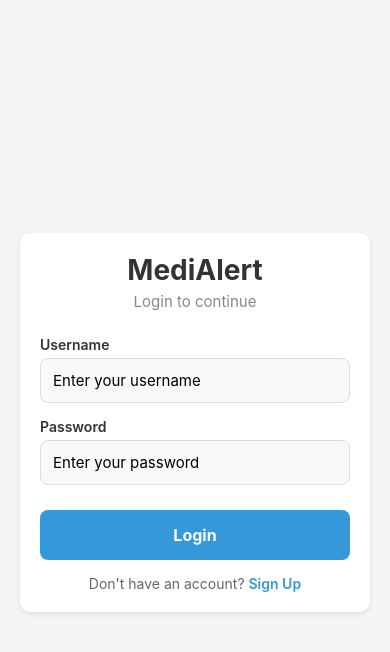
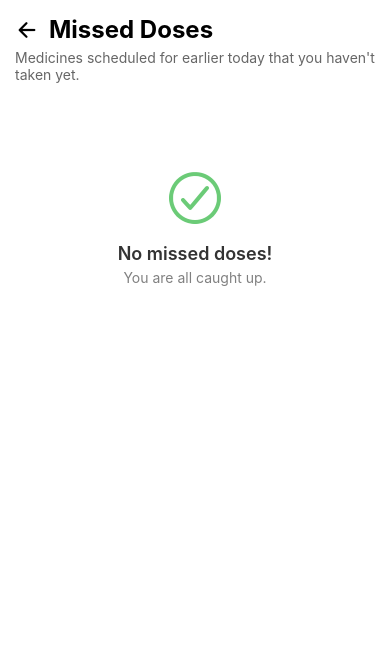
Before and after one commit to Parth10P/MediAlert, a React Native app: screen /MissedDoses in a window 390 px wide. Shown: the top 652 px of the page. Built offline with nearby package versions, Linux system fonts and the light colour scheme.

Commit message:
feat: implement missed doses list and fix layout

```diff
--- a/src/navigation/AppNavigator.js
+++ b/src/navigation/AppNavigator.js
@@ -12,6 +12,7 @@ import MedicinesDirectoryScreen from '../screens/MedicinesDirectoryScreen';
 import DailyScheduleScreen from '../screens/DailyScheduleScreen';
 import HistoryScreen from '../screens/HistoryScreen';
 import ProfileScreen from '../screens/ProfileScreen';
+import MissedDosesScreen from '../screens/MissedDosesScreen';
 
 const Stack = createNativeStackNavigator();
 const Tab = createBottomTabNavigator();
@@ -68,6 +69,7 @@ export default function AppNavigator() {
         <Stack.Screen name="Login" component={LoginScreen} />
         <Stack.Screen name="Signup" component={SignupScreen} />
         <Stack.Screen name="Home" component={MainTabNavigator} />
+        <Stack.Screen name="MissedDoses" component={MissedDosesScreen} />
       </Stack.Navigator>
     </NavigationContainer>
   );
--- a/src/screens/DailyScheduleScreen.js
+++ b/src/screens/DailyScheduleScreen.js
@@ -1,5 +1,5 @@
 import React, { useCallback, useState } from 'react';
-import { View, Text, StyleSheet, ScrollView, TouchableOpacity } from 'react-native';
+import { View, Text, StyleSheet, ScrollView, TouchableOpacity, SafeAreaView } from 'react-native';
 import { useFocusEffect } from '@react-navigation/native';
 import { getMedicines, updateMedicineStatus, saveHistory } from '../storage/storageUtils';
 import { Ionicons, MaterialCommunityIcons, FontAwesome5 } from '@expo/vector-icons';
@@ -13,7 +13,7 @@ const iconMap = {
   6: <Ionicons name="heart" size={22} />,
 };
 
-export default function DailyScheduleScreen() {
+export default function DailyScheduleScreen({ navigation }) {
   const [medicines, setMedicines] = useState([]);
 
   useFocusEffect(
@@ -98,12 +98,20 @@ export default function DailyScheduleScreen() {
   };
 
   return (
+    <SafeAreaView style={styles.safeArea}>
       <ScrollView style={styles.container}>
-      <View style={{ flexDirection: 'row', justifyContent: 'space-between', alignItems: 'center', marginBottom: 10 }}>
+        <View style={styles.headerContainer}>
           <Text style={styles.header}>Today's Schedule</Text>
-        <TouchableOpacity onPress={simulateNextDay} style={{ padding: 5 }}>
-          <Text style={{ color: 'blue', fontSize: 12 }}>Simulate Tomorrow</Text>
+          <View style={styles.actionsRow}>
+            <TouchableOpacity onPress={() => navigation.navigate('MissedDoses')} style={styles.actionBtn}>
+              <Ionicons name="alert-circle-outline" size={16} color="#FF6B6B" />
+              <Text style={styles.missedText}>Missed Doses</Text>
             </TouchableOpacity>
+            <TouchableOpacity onPress={simulateNextDay} style={styles.actionBtn}>
+              <Ionicons name="time-outline" size={16} color="blue" />
+              <Text style={styles.simulateText}>Simulate Tomorrow</Text>
+            </TouchableOpacity>
+          </View>
         </View>
 
         {medicines.length === 0 && (
@@ -147,19 +155,63 @@ export default function DailyScheduleScreen() {
           </View>
         ))}
       </ScrollView>
+    </SafeAreaView>
   );
 }
 
 const styles = StyleSheet.create({
-  container: { flex: 1, backgroundColor: '#fff', padding: 15 },
-  header: { fontSize: 22, fontWeight: 'bold', marginBottom: 15 },
+  safeArea: {
+    flex: 1,
+    backgroundColor: '#f8f8f8',
+  },
+  container: {
+    flex: 1,
+    padding: 15,
+  },
+  headerContainer: {
+    flexDirection: 'row',
+    justifyContent: 'space-between',
+    alignItems: 'center',
+    marginBottom: 20,
+    flexWrap: 'wrap',
+  },
+  header: {
+    fontSize: 24,
+    fontWeight: 'bold',
+    color: '#333',
+  },
+  actionsRow: {
+    flexDirection: 'row',
+    gap: 10,
+  },
+  actionBtn: {
+    flexDirection: 'row',
+    alignItems: 'center',
+    paddingVertical: 5,
+    paddingHorizontal: 10,
+    borderRadius: 20,
+    backgroundColor: '#e0e0e0',
+  },
+  missedText: {
+    marginLeft: 5,
+    fontSize: 12,
+    color: '#FF6B6B',
+    fontWeight: '600',
+  },
+  simulateText: {
+    marginLeft: 5,
+    fontSize: 12,
+    color: 'blue',
+    fontWeight: '600',
+  },
   card: {
     flexDirection: 'row',
     justifyContent: 'space-between',
-    borderLeftWidth: 6,
-    padding: 12,
+    alignItems: 'center',
+    padding: 15,
+    backgroundColor: '#fafafa',
     borderRadius: 10,
-    backgroundColor: '#fafafa',
+    borderLeftWidth: 5,
     marginBottom: 12,
     elevation: 2,
   },
--- a/src/screens/MissedDosesScreen.js
+++ b/src/screens/MissedDosesScreen.js
@@ -1,10 +1,196 @@
-import React from 'react';
-import { View, Text } from 'react-native';
+import React, { useState, useCallback } from 'react';
+import { View, Text, StyleSheet, ScrollView, TouchableOpacity, Alert, SafeAreaView } from 'react-native';
+import { useFocusEffect } from '@react-navigation/native';
+import { getMedicines, updateMedicineStatus, saveHistory } from '../storage/storageUtils';
+import { Ionicons, MaterialCommunityIcons, FontAwesome5 } from '@expo/vector-icons';
 
-export default function MissedDosesScreen() {
+const iconMap = {
+    1: <Ionicons name="medkit" size={22} />,
+    2: <MaterialCommunityIcons name="pill" size={22} />,
+    3: <MaterialCommunityIcons name="flask-outline" size={22} />,
+    4: <FontAwesome5 name="apple-alt" size={22} />,
+    5: <Ionicons name="thermometer-outline" size={22} />,
+    6: <Ionicons name="heart" size={22} />,
+};
+
+export default function MissedDosesScreen({ navigation }) {
+    const [missedMedicines, setMissedMedicines] = useState([]);
+
+    useFocusEffect(
+        useCallback(() => {
+            loadMissedMedicines();
+        }, [])
+    );
+
+    const loadMissedMedicines = async () => {
+        const meds = await getMedicines();
+        const now = new Date();
+        const currentTime = now.toLocaleTimeString([], { hour: '2-digit', minute: '2-digit' });
+
+        // Helper to compare times "HH:MM AM/PM"
+        const isTimePast = (medTime) => {
+            // Simple string comparison works for same format if 24h, but here we have AM/PM potentially or just locale dependent.
+            // Let's assume the format stored is consistent.
+            // To be safe, let's parse them.
+            // Actually, the stored format in AddMedicineScreen is: time.toLocaleTimeString([], { hour: '2-digit', minute: '2-digit' })
+            // This depends on device locale.
+            // For the purpose of this task, let's assume we can compare them if we parse them to dates on the same day.
+
+            const [time, modifier] = medTime.split(' ');
+            let [hours, minutes] = time.split(':');
+
+            if (hours === '12') {
+                hours = '00';
+            }
+
+            if (modifier === 'PM') {
+                hours = parseInt(hours, 10) + 12;
+            }
+
+            const medDate = new Date();
+            medDate.setHours(hours, minutes, 0, 0);
+
+            return medDate < now;
+        };
+
+        // However, the stored time format might vary.
+        // Let's try to be robust. If the stored time is just a string, we might need a better comparison.
+        // Given the previous code: time: time.toLocaleTimeString([], { hour: '2-digit', minute: '2-digit' })
+        // It likely produces "10:30 AM" or "14:30".
+        // Let's rely on a simpler check: if the current time is greater than the med time.
+        // But string comparison "09:00 PM" > "10:00 AM" is false.
+        // So we DO need to parse.
+
+        // Let's use a robust parser or just assume the standard JS Date parsing works on "DateString TimeString".
+        const todayStr = now.toDateString();
+
+        const missed = meds.filter(med => {
+            if (med.taken) return false;
+
+            // Construct a date object for the medicine time today
+            const medTimeStr = `${todayStr} ${med.time}`;
+            const medDate = new Date(medTimeStr);
+
+            // If invalid date (parsing failed), fallback or ignore
+            if (isNaN(medDate.getTime())) return false;
+
+            return medDate < now;
+        });
+
+        setMissedMedicines(missed);
+    };
+
+    const markAsTaken = async (id) => {
+        const allMeds = await getMedicines();
+        const updatedMeds = allMeds.map(med => {
+            if (med.id === id) {
+                let newStock = med.stock;
+                if (med.stock !== null && med.stock !== undefined) {
+                    newStock = med.stock > 0 ? med.stock - 1 : 0;
+                }
+
+                return {
+                    ...med,
+                    taken: true,
+                    stock: newStock,
+                    lastTakenDate: new Date().toDateString()
+                };
+            }
+            return med;
+        });
+
+        await updateMedicineStatus(updatedMeds);
+
+        // Update history
+        const today = new Date().toISOString().split('T')[0];
+        const takenCount = updatedMeds.filter(m => m.taken).length;
+        const skippedCount = updatedMeds.filter(m => !m.taken).length;
+        await saveHistory(today, takenCount, skippedCount);
+
+        Alert.alert('Success', 'Medicine marked as taken!');
+        loadMissedMedicines();
+    };
+
     return (
-        <View>
-            <Text>Missed Doses Screen</Text>
-        </View>
+        <SafeAreaView style={styles.container}>
+            <ScrollView contentContainerStyle={styles.scrollContent}>
+                <View style={{ flexDirection: 'row', alignItems: 'center', marginBottom: 5 }}>
+                    <TouchableOpacity onPress={() => navigation.goBack()} style={{ marginRight: 10 }}>
+                        <Ionicons name="arrow-back" size={24} color="black" />
+                    </TouchableOpacity>
+                    <Text style={styles.header}>Missed Doses</Text>
+                </View>
+                <Text style={styles.subHeader}>Medicines scheduled for earlier today that you haven't taken yet.</Text>
+
+                {missedMedicines.length === 0 && (
+                    <View style={styles.emptyBox}>
+                        <Ionicons name="checkmark-circle-outline" size={64} color="#6BCB77" />
+                        <Text style={styles.emptyText}>No missed doses!</Text>
+                        <Text style={styles.emptySub}>You are all caught up.</Text>
+                    </View>
+                )}
+
+                {missedMedicines.map(med => (
+                    <View key={med.id} style={[styles.card, { borderLeftColor: med.color }]}>
+                        <View style={styles.cardLeft}>
+                            <View style={[styles.iconHolder, { backgroundColor: med.color + '33' }]}>
+                                {iconMap[med.icon]}
+                            </View>
+                            <View style={styles.textContainer}>
+                                <Text style={styles.medName}>{med.name}</Text>
+                                <Text style={styles.medDetails}>{med.dosage} • {med.time}</Text>
+                            </View>
+                        </View>
+
+                        <TouchableOpacity
+                            onPress={() => markAsTaken(med.id)}
+                            style={styles.takeBtn}
+                        >
+                            <Text style={styles.takeText}>Take Now</Text>
+                        </TouchableOpacity>
+                    </View>
+                ))}
+            </ScrollView>
+        </SafeAreaView>
     );
 }
+
+const styles = StyleSheet.create({
+    container: { flex: 1, backgroundColor: '#fff' },
+    scrollContent: { padding: 15 },
+    header: { fontSize: 24, fontWeight: 'bold' },
+    subHeader: { fontSize: 14, color: '#666', marginBottom: 20 },
+    card: {
+        flexDirection: 'row',
+        justifyContent: 'space-between',
+        borderLeftWidth: 6,
+        padding: 12,
+        borderRadius: 10,
+        backgroundColor: '#fafafa',
+        marginBottom: 12,
+        elevation: 2,
+        alignItems: 'center'
+    },
+    cardLeft: { flexDirection: 'row', alignItems: 'center', flex: 1 },
+    textContainer: { flex: 1 },
+    iconHolder: {
+        width: 45,
+        height: 45,
+        borderRadius: 25,
+        justifyContent: 'center',
+        alignItems: 'center',
+        marginRight: 12,
+    },
+    medName: { fontSize: 16, fontWeight: '600' },
+    medDetails: { fontSize: 14, color: 'gray', marginTop: 2 },
+    takeBtn: {
+        backgroundColor: '#4D96FF',
+        paddingVertical: 8,
+        paddingHorizontal: 16,
+        borderRadius: 20,
+    },
+    takeText: { color: '#fff', fontWeight: 'bold', fontSize: 12 },
+    emptyBox: { alignItems: 'center', marginTop: 60 },
+    emptyText: { fontSize: 18, fontWeight: '600', color: '#333', marginTop: 10 },
+    emptySub: { fontSize: 14, color: 'gray', marginTop: 5 },
+});
```
Lines whose indentation alone changed are shown as unchanged.
